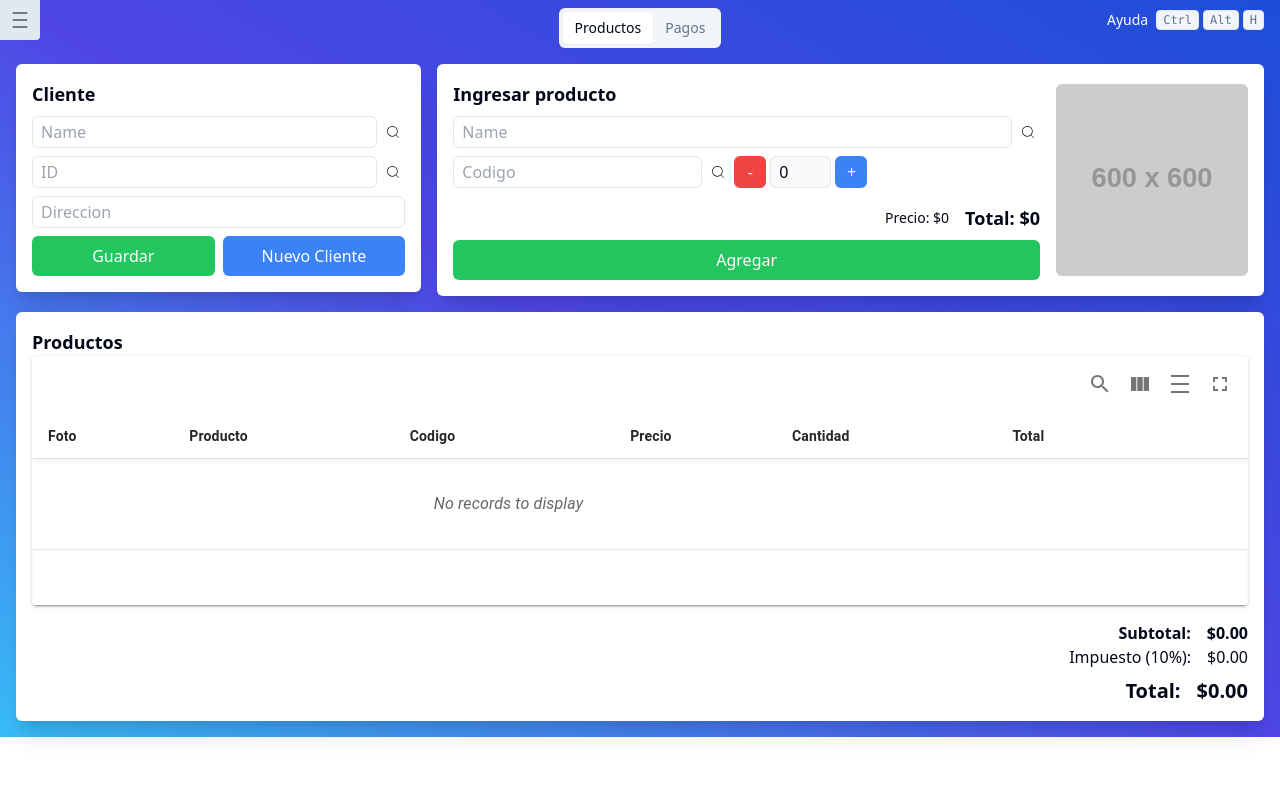
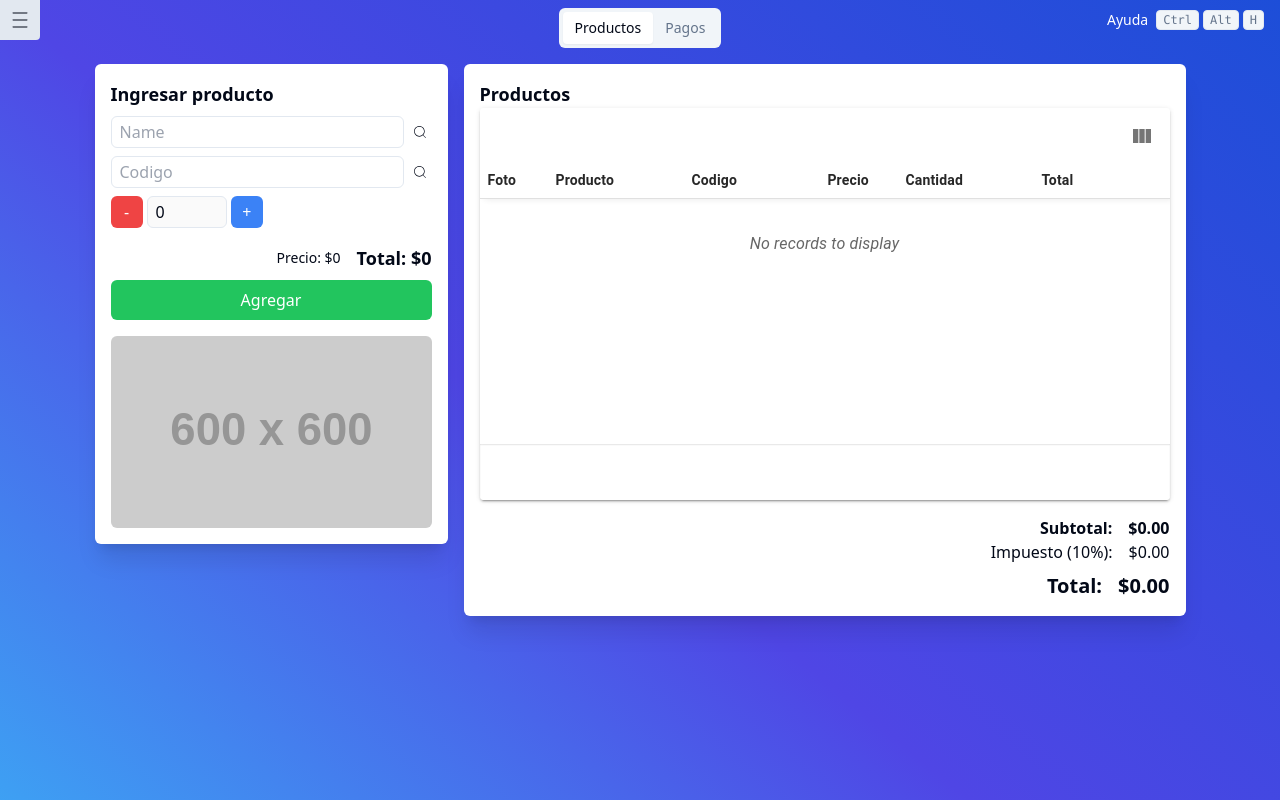
Before and after one commit to Atla004/invoicing-react, a React (Vite) app: page /new in a window 1280 px wide. Shown: the top 800 px of the page. Built offline with nearby package versions, Linux system fonts and the light colour scheme.

Commit message:
Changes in table and added pid_prefix (V, J, E)

```diff
--- a/src/Components/ClientInput.tsx
+++ b/src/Components/ClientInput.tsx
@@ -42,7 +42,7 @@ export default function ClientInput({
     setShowModal(true);
     setSearchField(field);
   };
-  const clientFields = ["pid", "name", "surname", "dir"];
+  const clientFields = ["pid_prefix", "pid", "name", "surname", "dir"];
 
   const saveClientButton = useRef<HTMLButtonElement>(null);
 
@@ -58,7 +58,7 @@ export default function ClientInput({
           <input
             type="text"
             id="client"
-            className="h-8 w-full rounded-md border px-2 inline"
+            className="h-8 w-1/2 rounded-md border px-2 inline"
             placeholder="Name"
             value={clientInfo.name}
             disabled={disabled}
@@ -66,6 +66,20 @@ export default function ClientInput({
               setClientInfo({
                 ...clientInfo,
                 name: e.target.value,
+              });
+            }}
+          />
+          <input
+            type="text"
+            id="client"
+            className="h-8 w-1/2 rounded-md border px-2 inline"
+            placeholder="Surname"
+            value={clientInfo.surname}
+            disabled={disabled}
+            onChange={(e) => {
+              setClientInfo({
+                ...clientInfo,
+                surname: e.target.value,
               });
             }}
           />
@@ -77,10 +91,22 @@ export default function ClientInput({
           </button>
         </div>
         <div className="flex flex-row gap-1 justify-start items-center">
+          <select name="" id="client-pid-prefix" className="w-8 h-8 border rounded"
+            onChange={(e) => setClientInfo({
+              ...clientInfo,
+              "pid_prefix": e.target.value
+            })}
+            value={clientInfo["pid_prefix"]}
+          >
+            <option value="V">V</option>
+            <option value="J">J</option>
+            <option value="E">E</option>
+          </select>
           <input
             type="text"
             placeholder="ID"
-            id="client"
+            id="client-pid"
+            maxLength={30}
             disabled={disabled}
             className="h-8 w-full rounded-md border  px-2 inline"
             value={clientInfo.pid}
@@ -122,7 +148,7 @@ export default function ClientInput({
             </button>
             <button className="col-span-1 bg-blue-500 text-white rounded-md p-2 w-full"
                 onClick={() => saveClientInDB()}
-            >Nuevo Cliente</button>
+            >Crear/Editar Cliente</button>
         </div>
 
       </div>
--- a/src/Components/PaymentTable.tsx
+++ b/src/Components/PaymentTable.tsx
@@ -65,6 +65,19 @@ export default function PaymentTable({ payments, setPayments, amountLeft }: Paym
     enableSorting: false,
     enableColumnActions: false,
     enableColumnFilters: false,
+    enableDensityToggle: false,
+    enableGlobalFilter: false,
+    enableFullScreenToggle: false,
+    initialState : {
+      density: "compact"
+    },
+    muiTableContainerProps: {
+      sx: {
+        height: "280px",
+        maxHeight: "280px"
+      }
+    }
+
   })
   return (
     <div className="shadow-xl p-4 rounded-md bg-white">
--- a/src/Components/ProductInput.tsx
+++ b/src/Components/ProductInput.tsx
@@ -70,13 +70,13 @@ export default function ProductInput({ addEntry }: ProductInputProps) {
 
   return (
     <div className="shadow-xl p-4 rounded-md bg-white">
-      <div className="flex flex-col md:flex-row gap-4">
+      <div className="flex flex-col gap-4">
         <div className="flex flex-col gap-2 flex-1">
           <h1 className="text-lg font-bold">Ingresar producto</h1>
           <div className="flex flex-row gap-1 justify-start items-center">
             <input
               type="text"
-              id="client"
+              id="product-name"
               className="h-8 w-full rounded-md border px-2 inline"
               placeholder="Name"
               value={productInfo.name}
@@ -96,12 +96,11 @@ export default function ProductInput({ addEntry }: ProductInputProps) {
           </div>
 
           <div className="flex flex-row gap-1 justify-between items-center">
-            <div className="flex flex-row gap-1 items-center">
               <input
                 type="text"
                 placeholder="Codigo"
                 id="client"
-                className="h-8 rounded-md border  px-2 inline"
+                className="h-8 w-full rounded-md border px-2 inline"
                 value={productInfo.code}
                 onChange={(e) => {
                   setProductInfo({
@@ -136,7 +135,7 @@ export default function ProductInput({ addEntry }: ProductInputProps) {
                 type="number"
                 disabled
                 id="quantity"
-                className="h-8 w-1/5 rounded-md border px-2 inline"
+                className="h-8 w-1/4 rounded-md border px-2 inline"
                 placeholder="Quantity"
                 value={productInfo.quantity}
                 onChange={(e) => {
@@ -158,7 +157,6 @@ export default function ProductInput({ addEntry }: ProductInputProps) {
               >
                 +
               </button>
-            </div>
           </div>
           <div className="flex flex-row gap-1 justify-start items-center"></div>
 
--- a/src/Components/ProductTable.tsx
+++ b/src/Components/ProductTable.tsx
@@ -1,9 +1,8 @@
-import { useState, useMemo } from "react";
+import { useEffect, useMemo } from "react";
 import { CiTrash } from "react-icons/ci";
 
 import {
   useMaterialReactTable,
-  MRT_Table,
   MaterialReactTable,
   type MRT_ColumnDef,
 } from "material-react-table";
@@ -13,7 +12,7 @@ import { useKeyCombination } from "@/hooks";
 
 interface ProductTableProps {
   products: ProductEntry[];
-  setProducts: (products: ProductEntry[]) => void;
+  setProducts: any;
   amountLeft: number;
 }
 
@@ -27,6 +26,19 @@ export default function ProductTable({ products, setProducts, amountLeft}: Produ
     return products.reduce((acc, p) => acc + p.price * p.quantity, 0);
   }, [products]);
 
+  useEffect(() => {
+    console.log(products);
+  }
+  , [products]);
+
+  const handleReduceQuantity = (products: ProductEntry[], index: number) => {
+    products[index].quantity -= 1
+
+    if (products[index].quantity < 1) {
+      products[index].quantity = 1
+    }
+    return products
+  }
 
 
 
@@ -64,16 +76,30 @@ export default function ProductTable({ products, setProducts, amountLeft}: Produ
                     <button
                     className="font-bold text-md border w-8 h-8 rounded-md grid place-items-center hover:bg-red-500 hover:text-white transition-all"
                     onClick={() => {
-                      const newProducts = [...products];
-                      newProducts[row.index].quantity - 1 < 1 ? 1 : newProducts[row.index].quantity -= 1;
-                      setProducts(newProducts);
+                      console.log("reduce q")
+                      setProducts((prevProducts: ProductEntry[]) => {
+                        const newProducts = [...prevProducts]
+
+                        newProducts[row.index].quantity -= 1
+
+                        if (newProducts[row.index].quantity < 1) {
+                          newProducts[row.index].quantity =1
+                        }
+
+                        return newProducts
+                      });
                     }}>-</button>
                     <span>{row.original.quantity}</span>
                     <button
                     className="font-bold text-md border w-8 h-8 rounded-md grid place-items-center hover:bg-blue-500 hover:text-white transition-all"
                     onClick={() => {
-                        const newProducts = [...products];
-                        console.log(products, newProducts, row.index);
+                      setProducts((prevProducts: ProductEntry[]) => {
+                        const newProducts = [...prevProducts]
+
+                        newProducts[row.index].quantity += 1
+
+                        return newProducts
+                      });
 
 
                     }}>+</button>
@@ -93,10 +119,7 @@ export default function ProductTable({ products, setProducts, amountLeft}: Produ
             <button
               className="text-white bg-red-500 rounded-md p-1 w-8 h-8 hover:bg-red-700 transition-all grid place-items-center"
               onClick={() =>{
-                const newProducts = [...products];
-                newProducts.splice(row.index, 1);
-                setProducts(newProducts);
-
+                setProducts((prevProducts: ProductEntry[]) => prevProducts.filter((p) => p.code !== row.original.code));
               }
               }
             >
@@ -119,6 +142,18 @@ export default function ProductTable({ products, setProducts, amountLeft}: Produ
     enableColumnFilters: false,
     enableGrouping: false,
     enableRowActions: false,
+    enableDensityToggle: false,
+    enableGlobalFilter: false,
+    enableFullScreenToggle: false,
+    initialState : {
+      density: "compact"
+    },
+    muiTableContainerProps: {
+      sx: {
+        height: "280px",
+        maxHeight: "280px",
+      },
+    }
   })
   return (
     <div className="shadow-xl p-4 rounded-md bg-white">
@@ -148,7 +183,5 @@ export default function ProductTable({ products, setProducts, amountLeft}: Produ
         </div>
 
     </div>
-
-
   );
 }
--- a/src/Views/Invoicing.tsx
+++ b/src/Views/Invoicing.tsx
@@ -24,12 +24,14 @@ export type ProductEntry = {
 
 export type Client = {
   name: string;
+  surname: string;
+  pid_prefix: string;
   pid: string;
   dir: string;
 };
 
 export default function Invoicing() {
-  const [client, setClient] = useState<Client>({ name: "", pid: "", dir: "" });
+  const [client, setClient] = useState<Client>({ name: "",surname: "" ,"pid_prefix": "V", pid: "", dir: "" });
   const [products, setProducts] = useState<ProductEntry[]>([]);
   const [payments, setPayments] = useState<Payment[]>([]);
 
@@ -60,10 +62,12 @@ export default function Invoicing() {
   const totals = useMemo(() => {
     const subtotal = products.reduce((acc, p) => acc + p.price * p.quantity, 0);
     const total = subtotal * 1.1;
-    const left = total - payments.reduce((acc, p) => acc + p.amount, 0);
+    const paid = payments.reduce((acc, p) => acc + p.amount, 0);
+    const left = total - paid
     return {
       subtotal,
       total,
+      paid,
       left,
     };
   }, [products, payments]);
@@ -83,14 +87,12 @@ export default function Invoicing() {
           <TabsTrigger value="pagos">Pagos</TabsTrigger>
         </TabsList>
         <TabsContent value="productos">
-            <div className="content p-2 grid grid-cols-1 md:grid-cols-3 gap-4">
-              <div className="col-span-1">
-                <ClientInput clientInfo={client} setClientInfo={setClient} />
-              </div>
-              <div className="col-span-1 md:col-span-2">
+            <div className="content p-2 grid grid-cols-1 md:grid-cols-3 md:grid-rows-2 gap-4">
+
+              <div className="col-span-1 md:row-span-1">
                 <ProductInput addEntry={addProduct} />
               </div>
-              <div className="col-span-1 md:col-span-3">
+              <div className="col-span-1 md:col-span-2 md:row-span-2">
                 <ProductTable
                   products={products}
                   setProducts={setProducts}
@@ -101,6 +103,9 @@ export default function Invoicing() {
         </TabsContent>
         <TabsContent value="pagos">
             <div className="content p-2 grid grid-cols-1 md:grid-cols-3 gap-4">
+              <div className="col-span-1 md:row-span-1">
+                <ClientInput clientInfo={client} setClientInfo={setClient} />
+              </div>
               <div className="col-span-1">
                 <PaymentInput
                   addPayment={addPayment}
```
